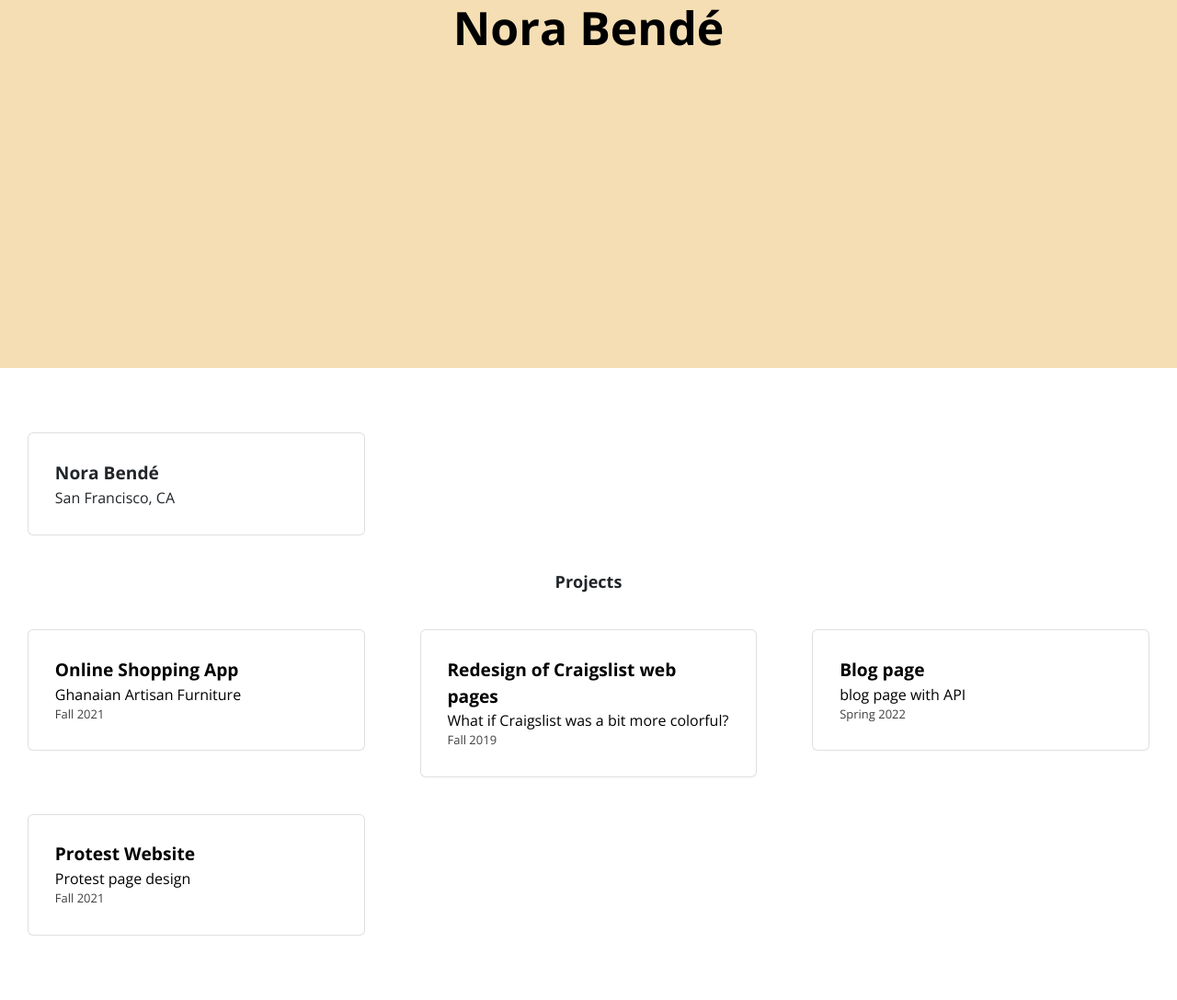
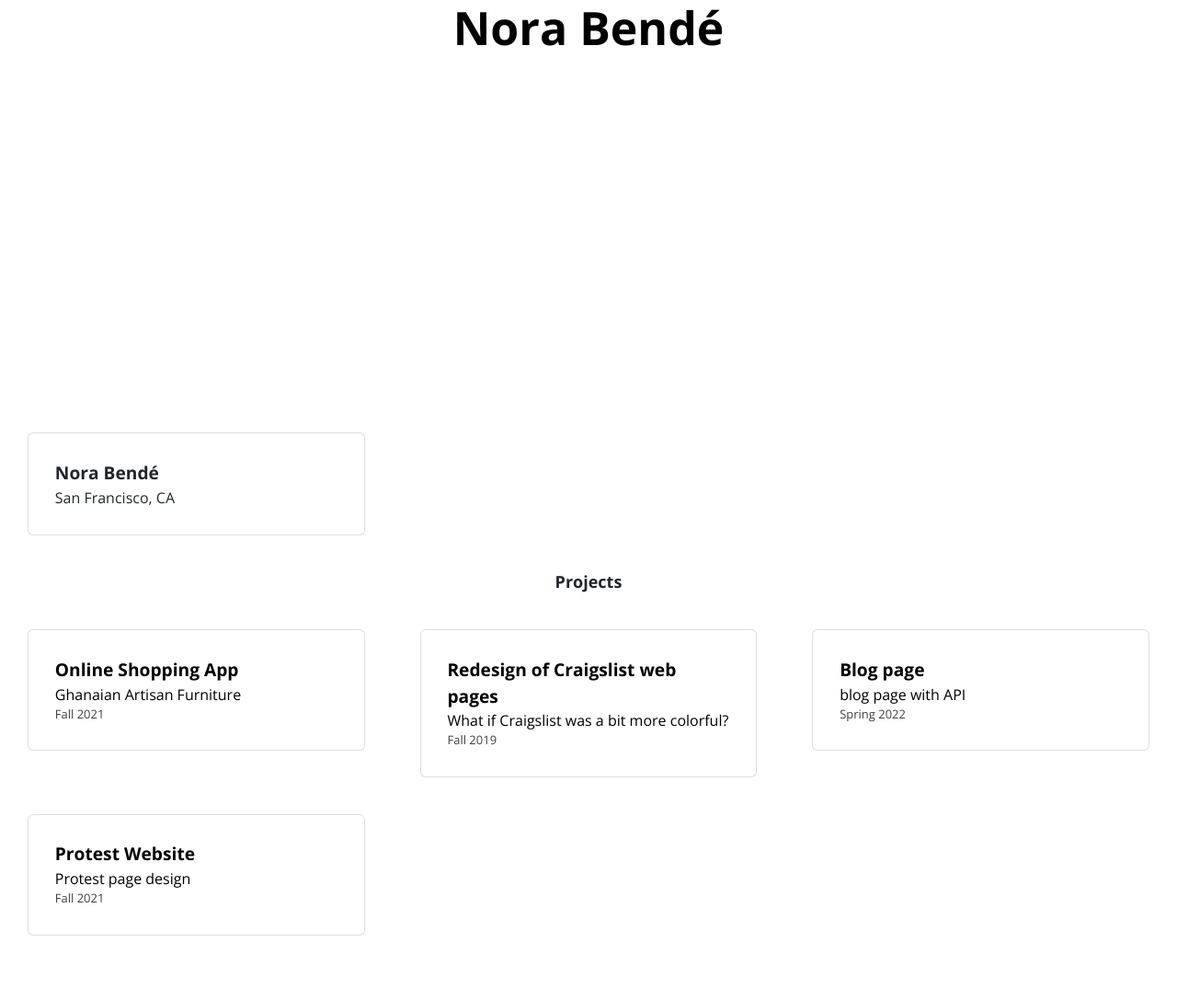
Before and after one commit to NoraBende/NoraBende.github.io, a Jekyll site: the page built from index.html, in a window 1280 px wide. Shown: the whole page at 92% size. Built offline with Jekyll 4.4.1, drawn with Linux system fonts in a browser that asks for light colours; nearby versions of some CDN libraries.

Commit message:
color change

```diff
--- a/_sass/profile.scss
+++ b/_sass/profile.scss
@@ -1,5 +1,4 @@
 .profile {
-    background-color: wheat!important;
     text-align: center;
     height: 400px;
     margin-bottom: 50px;
```
